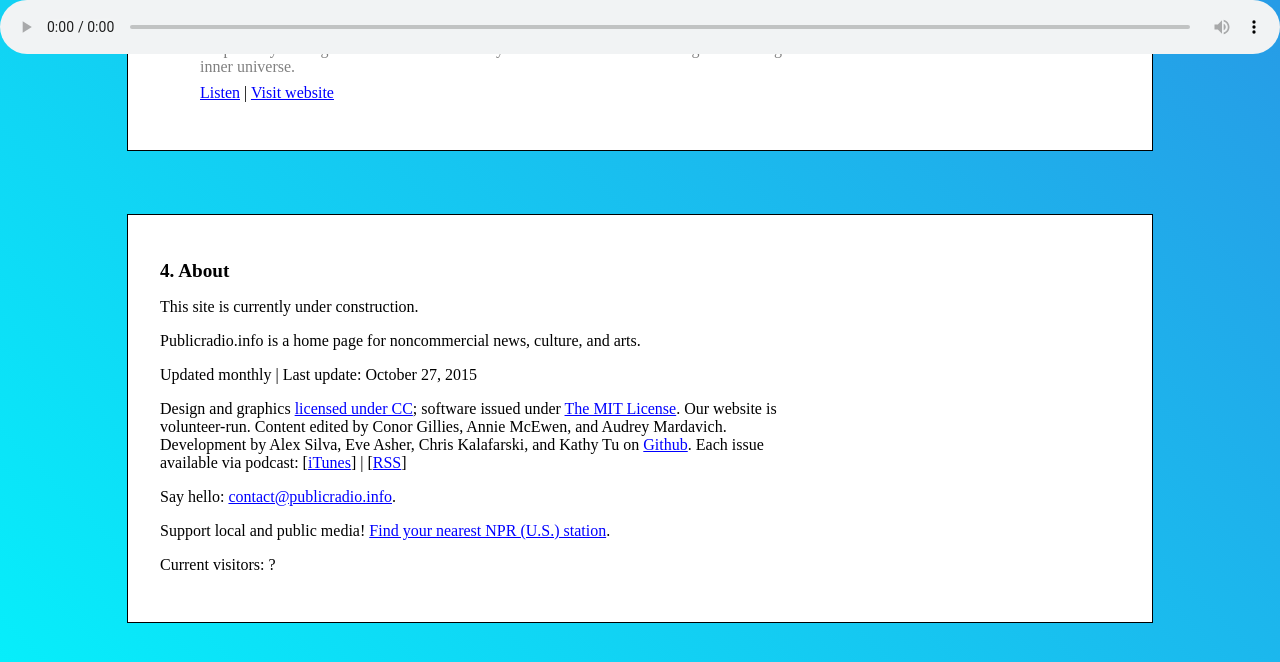
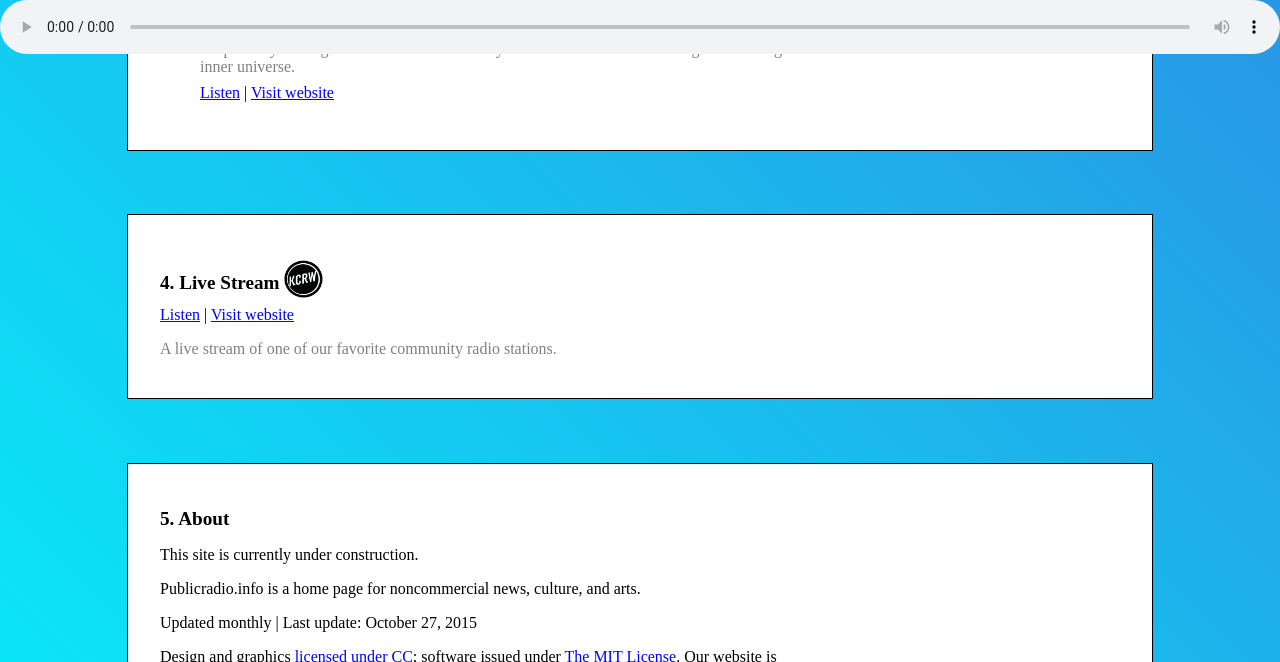
Before and after one commit to radioopensource/dotinfo, a Jekyll site: the page built from index.html, in a window 1280 px wide and 900 px high, scrolled down 1975 px, cut to the strip 0-662 px from the top of the window. Built offline with Jekyll 4.4.1, drawn with Linux system fonts in a browser that asks for light colours; nearby versions of some CDN libraries.

Commit message:
add live stream module

```diff
--- a/_includes/content.html
+++ b/_includes/content.html
@@ -53,6 +53,15 @@
   </div>
 </div>
 
+<div id="selected" class="module">
+  <div class="content">
+     <h1>4. Live Stream <img src="assets/Side-Bar_KCRW.jpg" class="live-stream-icon"></img></h1>
+     <a class="listen" href="http://kcrw.ic.llnwd.net/stream/kcrw_live">Listen</a> |
+     <a href="http://www.kcrw.com" target="_blank">Visit website</a></p>
+     <div class="description">A live stream of one of our favorite community radio stations.</div>
+  </div>
+</div>
+
 <!-- div id="archives">
   <h1>4. From the Archives</h1>
   {% for piece in site.data.archives %}
@@ -65,7 +74,7 @@
 
 <div id="about" class="module">
   <div class="content">
-    <h1>4. About</h1>
+    <h1>5. About</h1>
     {% assign meta = site.data.meta %}
     <p>This site is currently under construction.</p>
 
--- a/css/styles.css
+++ b/css/styles.css
@@ -128,6 +128,12 @@
  border: 1px solid black;
 }
 
+.live-stream-icon {
+  width: 2em;
+  height: 2em;
+  margin-bottom: -.5em;
+}
+
 footer img {
  border: 1px solid black;
 }
```
Also changed, not shown: assets/Side-Bar_KCRW.jpg (added).
